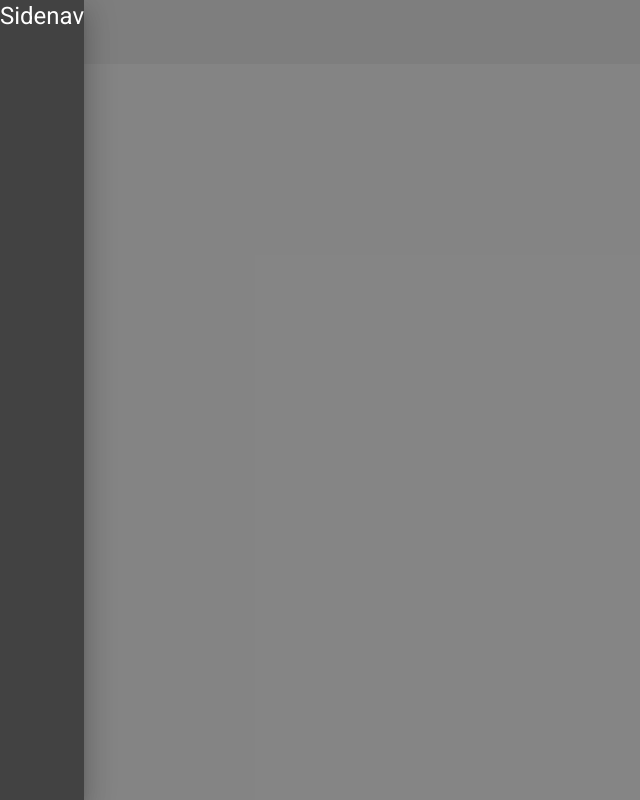
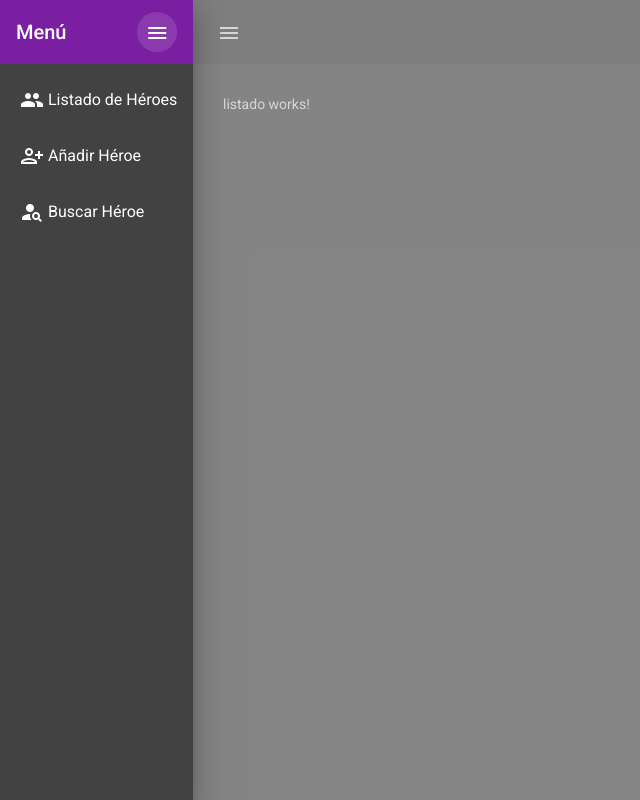
Before and after one commit to fersanti2896/12-curso-angular-heroesApp-AM-AFM, an Angular app: page /heroes/listado in a window 1280 px wide. Both pictures are taken after a click on the button "menu". Shown: the whole page, without its empty margins (0-640 px from the left). Built offline with nearby package versions, Linux system fonts and the light colour scheme.

Commit message:
Añadiendo material navlist al home.component

```diff
--- a/src/app/heroes/pages/home/home.component.html
+++ b/src/app/heroes/pages/home/home.component.html
@@ -2,8 +2,36 @@
 <!-- Las rutas hijas se desplegarán aquí
 <router-outlet></router-outlet> -->
 <mat-sidenav-container fullscreen>
-    <mat-sidenav #sidenav>
-        <h1>Sidenav</h1>
+    <mat-sidenav #sidenav mode="push">
+        <mat-toolbar color="primary">
+            <span>Menú</span>
+            <span class="spacer"></span>
+            <button mat-icon-button
+                    (click)="sidenav.toggle()">
+                <mat-icon>menu</mat-icon>
+            </button>
+        </mat-toolbar>
+
+        <mat-nav-list>
+            <a routerLink="./listado"
+               mat-list-item
+               (click)="sidenav.toggle()">
+               <mat-icon mat-list-icon>people</mat-icon>
+                <span>Listado de Héroes</span>
+            </a>
+            <a routerLink="./agregar"
+               mat-list-item
+               (click)="sidenav.toggle()">
+               <mat-icon mat-list-icon>person_add_alt</mat-icon>
+                <span>Añadir Héroe</span>
+            </a>
+            <a routerLink="./buscar"
+               mat-list-item
+               (click)="sidenav.toggle()">
+               <mat-icon mat-list-icon>person_search</mat-icon>
+                <span>Buscar Héroe</span>
+            </a>
+        </mat-nav-list>
     </mat-sidenav>
 
     <mat-toolbar>
@@ -11,5 +39,15 @@
                 (click)="sidenav.toggle()">
             <mat-icon>menu</mat-icon>
         </button>
+        <span class="spacer"></span>
+        <button mat-button
+                (click)="sidenav.toggle()">
+                Logout
+            <mat-icon>label_off</mat-icon>
+        </button>
     </mat-toolbar>
+
+    <div class="container">
+        <router-outlet></router-outlet>
+    </div>
 </mat-sidenav-container>
--- a/src/app/heroes/pages/home/home.component.ts
+++ b/src/app/heroes/pages/home/home.component.ts
@@ -3,7 +3,11 @@
 @Component({
   selector: 'app-home',
   templateUrl: './home.component.html',
-  styles: [
+  styles: [`
+    .container {
+      margin: 30px;
+    }
+  `
   ]
 })
 export class HomeComponent implements OnInit {
--- a/src/app/material/material.module.ts
+++ b/src/app/material/material.module.ts
@@ -2,6 +2,7 @@
 import { CommonModule } from '@angular/common';
 import { MatButtonModule } from '@angular/material/button'
 import { MatIconModule } from '@angular/material/icon';
+import { MatListModule } from '@angular/material/list';
 import { MatSidenavModule } from '@angular/material/sidenav';
 import { MatToolbarModule } from '@angular/material/toolbar';
 
@@ -13,6 +14,7 @@
   exports: [
     MatButtonModule,
     MatIconModule,
+    MatListModule,
     MatSidenavModule,
     MatToolbarModule
   ]
--- a/src/styles.css
+++ b/src/styles.css
@@ -2,3 +2,7 @@
 
 html, body { height: 100%; }
 body { margin: 0; font-family: Roboto, "Helvetica Neue", sans-serif; }
+
+.spacer {
+    flex: 1 1 auto;
+  }
```
